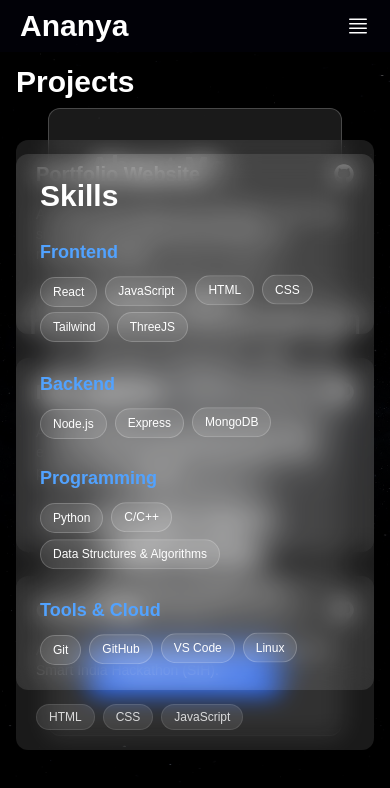
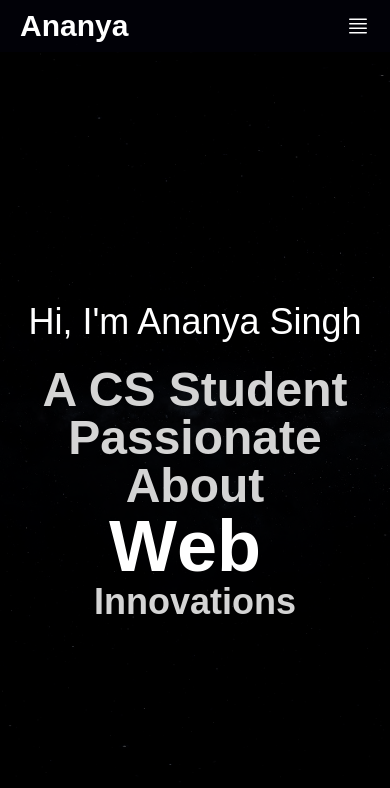
Before and after one commit to AS-pngg/Portfolio, a React (Vite) app: page / in a window 390 px wide. Shown: the top 788 px of the page. Built offline with nearby package versions, Linux system fonts and the light colour scheme; a web font is replaced by a local one.

Commit message:
Added optimized space background and mobile fixes 5.0

```diff
--- a/src/App.jsx
+++ b/src/App.jsx
@@ -137,19 +137,19 @@ export default function App() {
       </section>
 
       <section className="snap-start min-h-screen flex items-center justify-center px-6">
-        <AboutSection />
+        <AboutSection isMobile={isMobile} />
       </section>
 
       <section className="snap-start min-h-screen flex items-center justify-center px-6">
-        <ProjectsSection />
+        <ProjectsSection isMobile={isMobile} />
       </section>
 
       <section className="snap-start min-h-screen flex items-center justify-center px-6">
-        <SkillSection />
+        <SkillSection isMobile={isMobile} />
       </section>
 
       <section className="snap-start min-h-screen flex items-center justify-center px-6">
-        <ContactSection />
+        <ContactSection isMobile={isMobile} />
       </section>
 
     </div>
@@ -258,28 +258,36 @@ export default function App() {
 
       {/* SECTIONS */}
       {activeSection === "About" && (
-        <AboutSection onClose={() => {
+        <AboutSection
+          isMobile={isMobile}
+          onClose={() => {
           setSelectedPlanet(null);
           setActiveSection(null);
         }} />
       )}
 
       {activeSection === "Projects" && (
-        <ProjectsSection onClose={() => {
+        <ProjectsSection
+          isMobile={isMobile}
+          onClose={() => {
           setSelectedPlanet(null);
           setActiveSection(null);
         }} />
       )}
 
       {activeSection === "Skills" && (
-        <SkillSection onClose={() => {
+        <SkillSection
+          isMobile={isMobile}
+          onClose={() => {
           setSelectedPlanet(null);
           setActiveSection(null);
         }} />
       )}
 
       {activeSection === "Contact" && (
-        <ContactSection onClose={() => {
+        <ContactSection
+          isMobile={isMobile}
+          onClose={() => {
           setSelectedPlanet(null);
           setActiveSection(null);
         }} />
--- a/src/sections/AboutSection.jsx
+++ b/src/sections/AboutSection.jsx
@@ -5,14 +5,17 @@ export default function AboutSection({ onClose, isMobile }) {
     <div
       className={`
       z-20 pointer-events-auto
-      ${isMobile
-        ? "relative w-full flex justify-center px-6 py-20"
-        : "absolute inset-0 flex items-center justify-start px-12 py-24"}
+      ${
+        isMobile
+          ? "relative w-full flex justify-center px-6 py-24"
+          : "absolute inset-0 flex items-center justify-start px-12 py-24"
+      }
       `}
     >
       {/* Glass Card */}
       <div
         className={`
+        relative
         bg-white/10 backdrop-blur-md text-white rounded-xl
         ${isMobile ? "w-full max-w-md p-6" : "max-w-xl p-10"}
         space-y-6 border border-white/20
@@ -22,7 +25,7 @@ export default function AboutSection({ onClose, isMobile }) {
         {!isMobile && onClose && (
           <button
             onClick={onClose}
-            className="absolute top-6 right-8 text-white text-2xl hover:text-red-400"
+            className="absolute top-6 right-8 text-white text-2xl hover:text-red-400 transition"
           >
             ✕
           </button>
@@ -44,6 +47,7 @@ export default function AboutSection({ onClose, isMobile }) {
           React, Python, and cloud computing.
         </p>
 
+        {/* Resume Download Button */}
         <a
           href="/Ananya_Singh_Resume.pdf"
           download
--- a/src/sections/ProjectSection.jsx
+++ b/src/sections/ProjectSection.jsx
@@ -1,7 +1,7 @@
 // src/sections/ProjectsSection.jsx
 import { FaGithub } from "react-icons/fa";
 
-export default function ProjectsSection({ onClose }) {
+export default function ProjectsSection({ onClose, isMobile }) {
 
   const projects = [
     {
@@ -28,13 +28,27 @@ export default function ProjectsSection({ onClose }) {
   ];
 
   return (
-    <div className="absolute inset-0 z-20 flex items-start md:items-start justify-center md:justify-start px-4 md:px-10 py-16 md:py-20 pointer-events-auto overflow-y-auto">
+    <div
+      className={`
+      z-20 pointer-events-auto
+      ${
+        isMobile
+          ? "relative w-full flex justify-center px-6 py-24"
+          : "absolute inset-0 flex items-start justify-start px-10 py-20"
+      }
+      `}
+    >
 
       {/* Project container */}
-      <div className="w-full md:flex-1 flex flex-col gap-6 md:gap-8 relative max-w-xl md:max-w-none">
+      <div
+        className={`
+        relative flex flex-col gap-6 md:gap-8
+        ${isMobile ? "w-full max-w-md" : "flex-1 max-w-xl"}
+        `}
+      >
 
-        {/* Close button */}
-        {onClose && (
+        {/* Close button (desktop only) */}
+        {!isMobile && onClose && (
           <button
             onClick={onClose}
             className="absolute top-0 right-0 text-white text-3xl font-bold hover:text-red-400"
@@ -54,6 +68,7 @@ export default function ProjectsSection({ onClose }) {
             transition-all duration-300 hover:bg-white/20 hover:scale-[1.02]
             hover:shadow-[0_0_25px_rgba(255,255,255,0.15)]"
           >
+
             {/* Title + Github */}
             <div className="flex items-center justify-between">
               <h3 className="text-xl md:text-2xl font-semibold text-white">
@@ -91,8 +106,8 @@ export default function ProjectsSection({ onClose }) {
         ))}
       </div>
 
-      {/* Desktop space for 3D canvas */}
-      <div className="hidden md:block flex-1"></div>
+      {/* Desktop empty space */}
+      {!isMobile && <div className="flex-1"></div>}
 
     </div>
   );
--- a/src/sections/SkillSection.jsx
+++ b/src/sections/SkillSection.jsx
@@ -1,4 +1,6 @@
-export default function SkillsSection({ onClose }) {
+// src/sections/SkillsSection.jsx
+
+export default function SkillsSection({ onClose, isMobile }) {
   const skillCategories = [
     {
       title: "Frontend",
@@ -19,17 +21,31 @@ export default function SkillsSection({ onClose }) {
   ];
 
   return (
-    <div className="absolute inset-0 z-20 flex items-center md:items-center justify-center md:justify-start px-4 md:px-10 py-16 md:py-20 pointer-events-auto overflow-y-auto">
+    <div
+      className={`
+      z-20 pointer-events-auto
+      ${
+        isMobile
+          ? "relative w-full flex justify-center px-6 py-24"
+          : "absolute inset-0 flex items-center justify-start px-10 py-20"
+      }
+      `}
+    >
 
       {/* Glass Panel */}
-      <div className="w-full md:flex-1 max-w-lg md:max-w-2xl relative">
-        <div className="bg-white/10 backdrop-blur-md rounded-xl p-6 md:p-8 space-y-6 md:space-y-8 text-white relative">
+      <div
+        className={`
+        relative
+        ${isMobile ? "w-full max-w-md" : "flex-1 max-w-2xl"}
+        `}
+      >
+        <div className="bg-white/10 backdrop-blur-md rounded-xl p-6 md:p-8 space-y-6 md:space-y-8 text-white relative border border-white/20">
 
-          {/* Close Button */}
-          {onClose && (
+          {/* Close Button (desktop only) */}
+          {!isMobile && onClose && (
             <button
               onClick={onClose}
-              className="absolute top-3 right-3 md:top-4 md:right-4 text-white text-2xl md:text-3xl font-bold hover:text-red-400 transition"
+              className="absolute top-4 right-4 text-white text-3xl font-bold hover:text-red-400 transition"
             >
               ✕
             </button>
@@ -60,8 +76,8 @@ export default function SkillsSection({ onClose }) {
         </div>
       </div>
 
-      {/* Empty right space on desktop */}
-      <div className="hidden md:block flex-1"></div>
+      {/* Empty right space (desktop only) */}
+      {!isMobile && <div className="flex-1"></div>}
 
     </div>
   );
```
